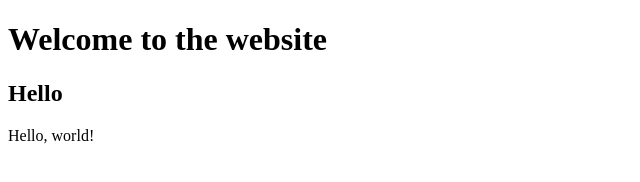
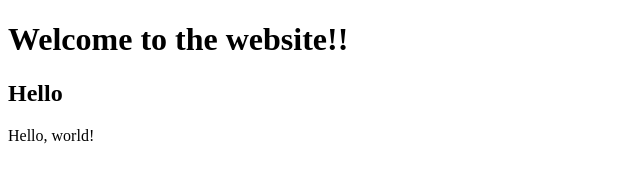
Before and after one commit to NoPetar/WPWJSAP, a plain HTML site: page index.html in a window 1280 px wide. Shown: the full height of the page, 0-640 px from the left. Drawn offline with Linux system fonts and the light colour scheme.

Commit message:
Added 2 !

```diff
--- a/index.html
+++ b/index.html
@@ -6,7 +6,7 @@
         <title>Document</title>
     </head>
     <body>
-        <h1>Welcome to the website</h1>
+        <h1>Welcome to the website!!</h1>
         <h2>Hello</h2>
         Hello, world!
     </body>
```
